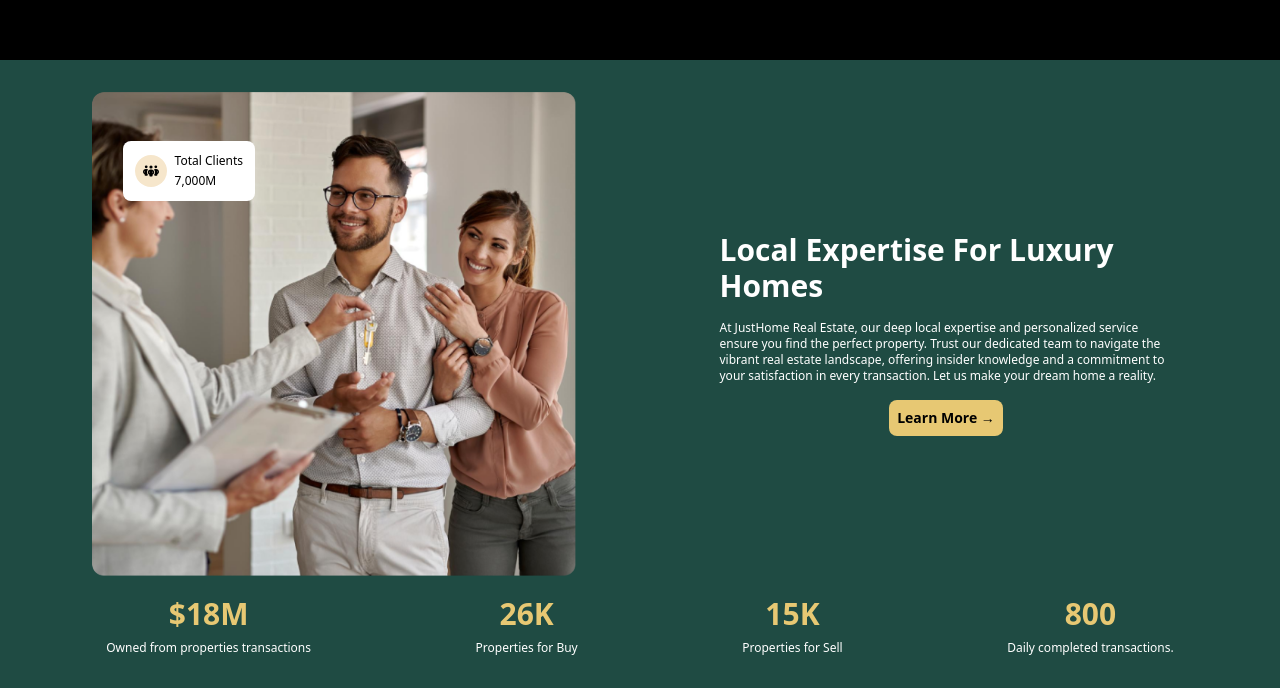
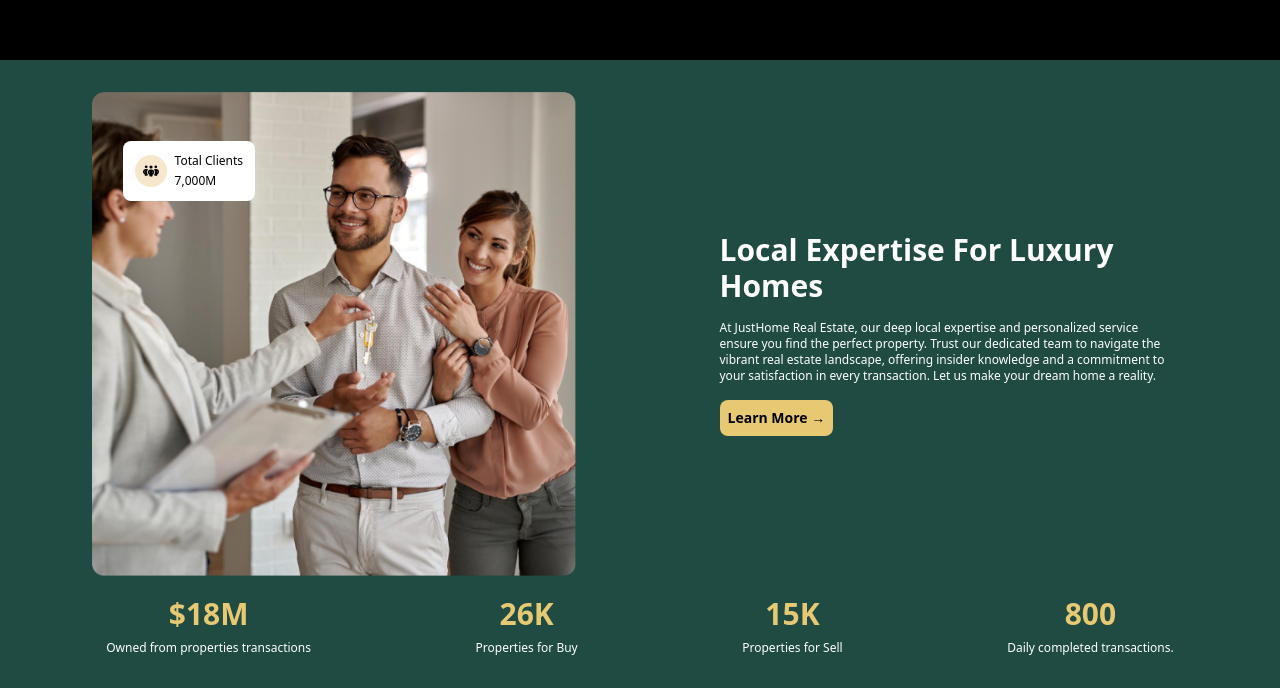
Before and after one commit to favour-the-dev/JustHomeEstate, a React (Vite) app: page / in a window 1280 px wide. Shown: the part 3125-3813 px from the top of the page. Built offline with nearby package versions, Linux system fonts and the light colour scheme; no server answers.

Commit message:
latest commit

```diff
--- a/src/pages/index/components/Local.jsx
+++ b/src/pages/index/components/Local.jsx
@@ -35,7 +35,7 @@ function Local() {
                     <p className="text-xs font-light md:w-[80%] mx-auto lg:w-full lg:mx-0 text-center lg:text-start">At JustHome Real Estate, our deep local expertise and personalized service ensure you find the perfect property.
                     Trust our dedicated team to navigate the vibrant real estate landscape, offering insider knowledge and a commitment to your satisfaction in every transaction.
                     Let us make your dream home a reality.</p>
-                    <button className="bg-primary text-black md:w-[80%] mx-auto lg:w-fit p-2 rounded-lg text-sm capitalize font-semibold">
+                    <button className="bg-primary text-black md:w-[80%] mx-auto lg:mx-0 lg:w-fit p-2 rounded-lg text-sm capitalize font-semibold">
                         learn more →
                     </button>
                     </div>
```
